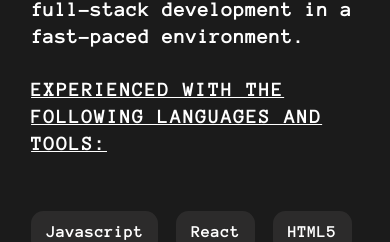
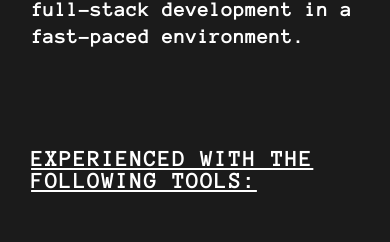
Before and after one commit to tatyanakarlen/PortfolioWebsite, a React (Create React App) app: page / in a window 390 px wide. Shown: the part 1499-1741 px from the top of the page. Built offline with nearby package versions, Linux system fonts and the light colour scheme; a web font is replaced by a local one.

Commit message:
changed some text

```diff
--- a/src/components/Skills/Skills.jsx
+++ b/src/components/Skills/Skills.jsx
@@ -5,13 +5,11 @@ const Skills = () => {
   return (
     <div class="skills" id="skills">
       <div>
-        {/* <h1 class="section-heading">Skills</h1>
-        <p class="paragraph">
-         In addition to the skills listed below, I'm familiar with <span class="bold-underlined-text">Agile</span> methodology, REST API, jQuery, Wordpress, Elementor, Git and several CSS libraries including Bootstrap.
+        <h1 class="section-heading" style={{color: 'white', letterSpacing: '2px'}}>Experienced with the following tools:</h1>
+
+        {/* <p id="skills-experience-headline" class="paragraph">
+        <span class="bold-underlined-text">Experienced with the following languages and tools:</span>
         </p> */}
-        <p id="skills-experience-headline" class="paragraph">
-        <span class="bold-underlined-text">Experienced with the following languages and tools:</span>
-        </p>
       </div>
       <br />
 
--- a/src/pages/BioPortfolioPage/BioPortfolioPage.css
+++ b/src/pages/BioPortfolioPage/BioPortfolioPage.css
@@ -89,7 +89,7 @@ p {
     font-size: 59.5%;
   }
   .projects {
-    padding: 3rem;
+    padding: 3rem 3.25rem 3rem 3.25rem;
   }
   .projects .project-description {
     width: 100%;
```
